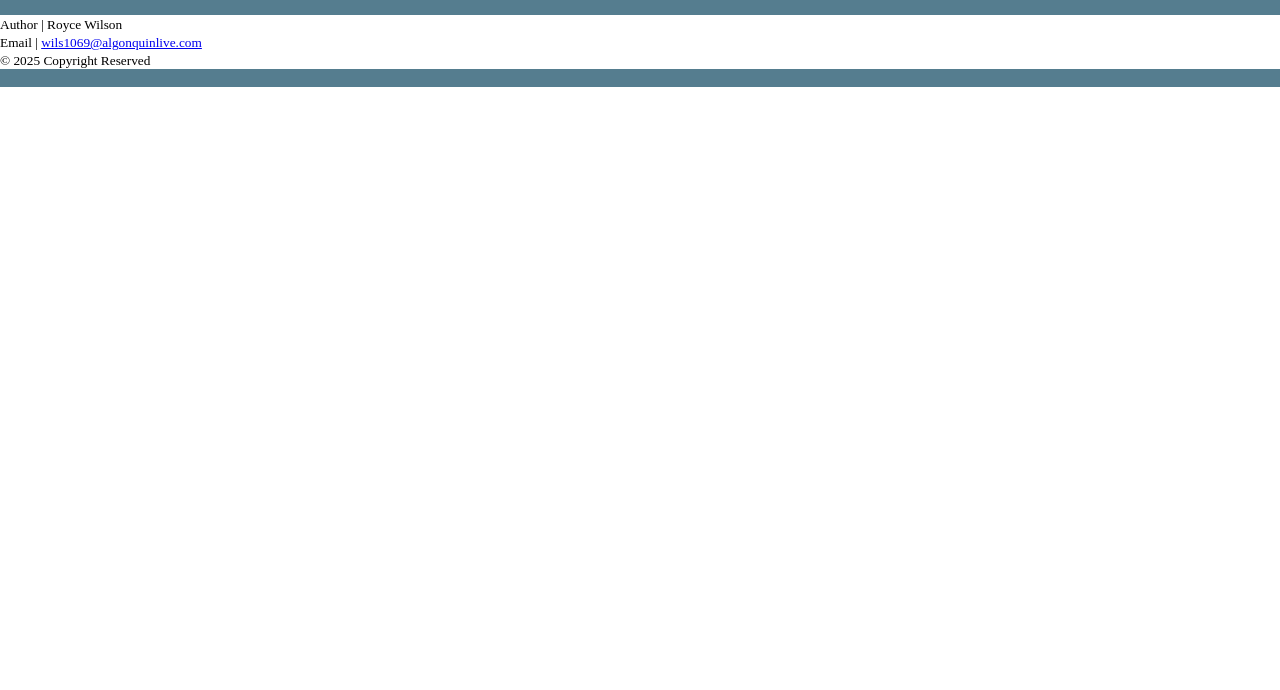
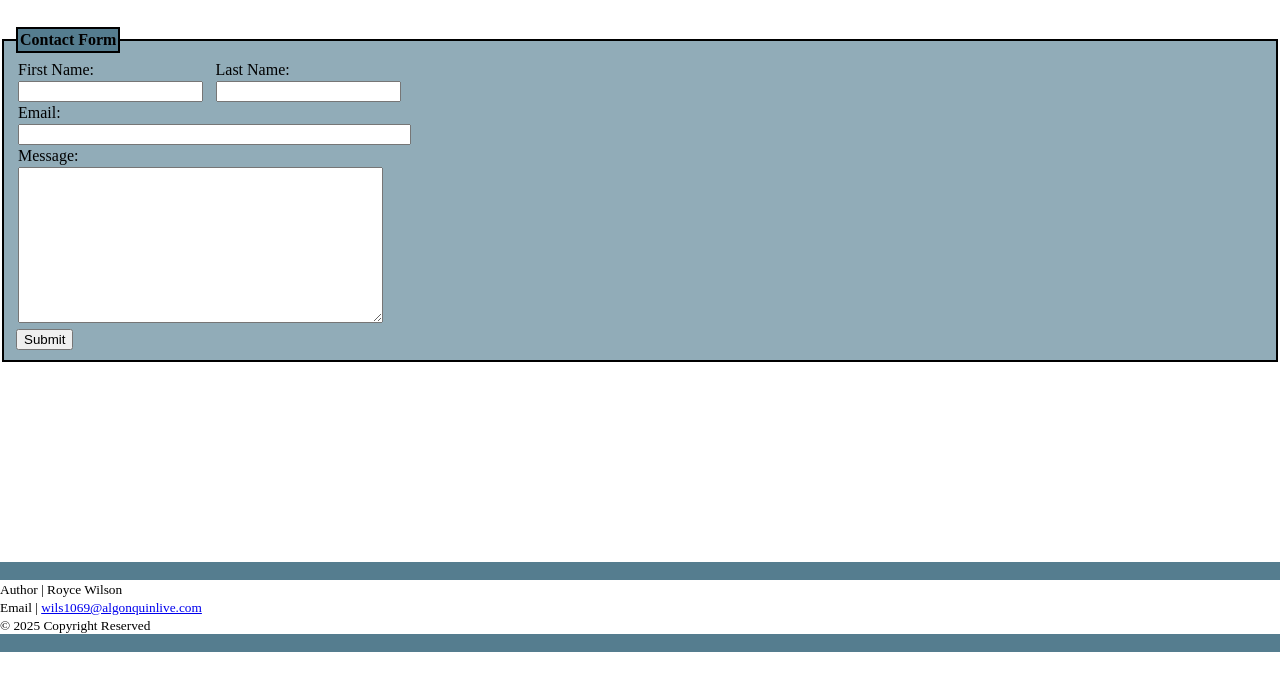
Before and after one commit to RoyceWilson/Portfolio, a plain HTML site: page Contact.html in a window 1280 px wide. Shown: the part 98-788 px from the top of the page. Drawn offline with Linux system fonts and the light colour scheme.

Commit message:
Contact page

```diff
--- a/Contact.html
+++ b/Contact.html
@@ -37,7 +37,54 @@
             </nav>
         </header>
         <main>
+            <!--In the "Contact" page, provide a form that includes fields for Name, Email, Message, and a Submit button.-->
+            <div id="formbox">
+                <form action="" method="post">
+                    <fieldset>
+                        <legend>Contact Form</legend>
+                        <table id="t1">
+                        <tr>
+                            <td>
+                                First Name:
+                            </td>
+                            <td>
+                                Last Name:
+                            </td>
+                        </tr>
+                        <tr>
+                            <td>
+                                <input type="text" name="firstname" id="firstname">
+                            </td>
+                            <td>
+                                <input type="text" name="lastname" id="lastname">
+                            </td>
+                        </tr>
+                        <tr>
+                            <td>
+                                Email:
+                            </td>
+                        </tr>
+                        <tr>
+                            <td colspan="2">
+                                <input type="text" name="email" id="email" size="46">
+                            </td>
+                        </tr>
+                        <tr>
+                            <td>
+                                Message:
+                            </td>
+                        </tr>
+                        <tr>
+                            <td colspan="2">
+                                <textarea id="message" rows="10" cols="43"></textarea>
+                            </td>
+                        </tr>
+                        </table>
+                        <input type="submit">
+                    </fieldset>
 
+                </form>
+            </div>
         </main>
         <footer>
             <br>
--- a/style/style.css
+++ b/style/style.css
@@ -62,6 +62,24 @@ section{
     float: left;
     padding: 15px;
 }
+#formbox{
+	margin-top: 20px;
+	padding-top: 10px;
+    padding-bottom: 200px;
+	border-width: 1px;
+	margin-left: auto;
+	margin-right: auto;
+}
+fieldset{
+    background-color: rgb(145, 172, 184);
+    border: 2px solid black;
+}
+fieldset legend{
+	background-color: rgb(85, 125, 143);
+	border: 2px solid black;
+	padding: 2px;
+	font-weight: bold;
+}
 @media screen and (max-width:600px) {
     aside, section{
         width: 100%;
```
